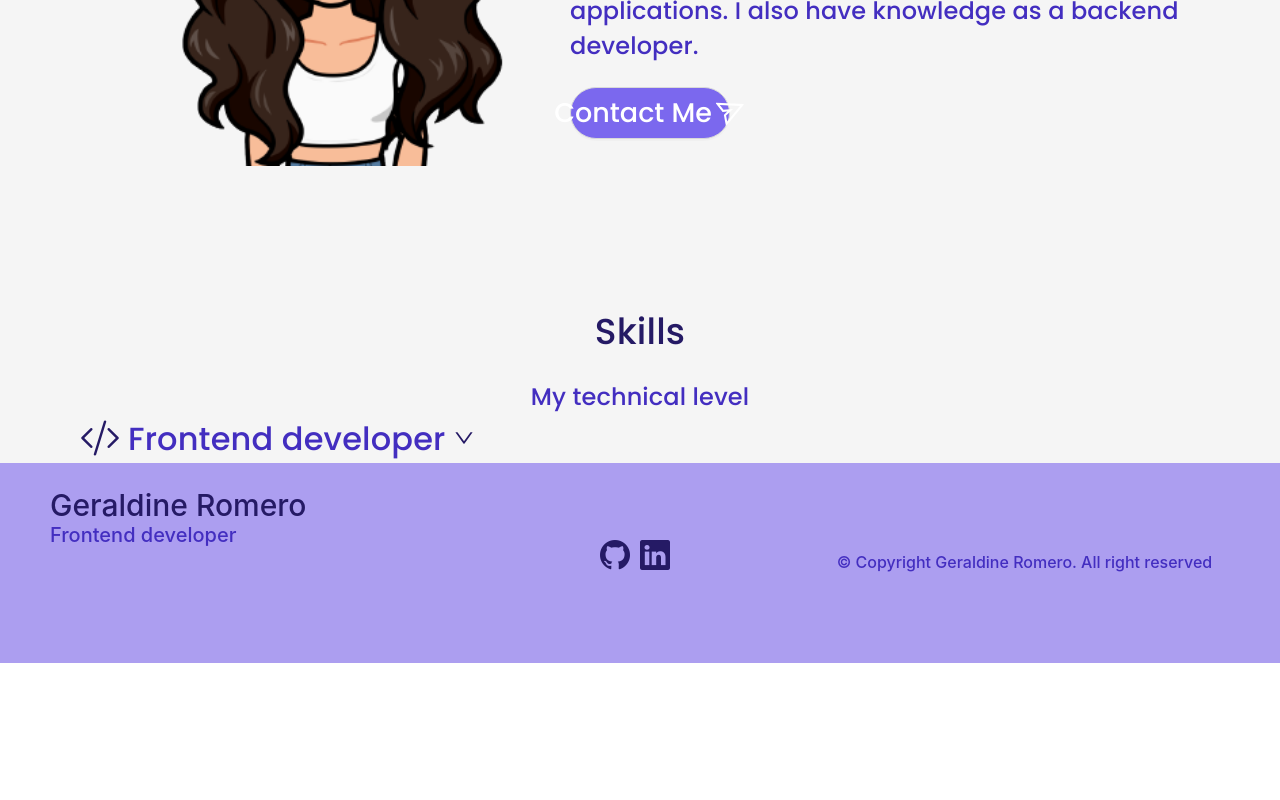
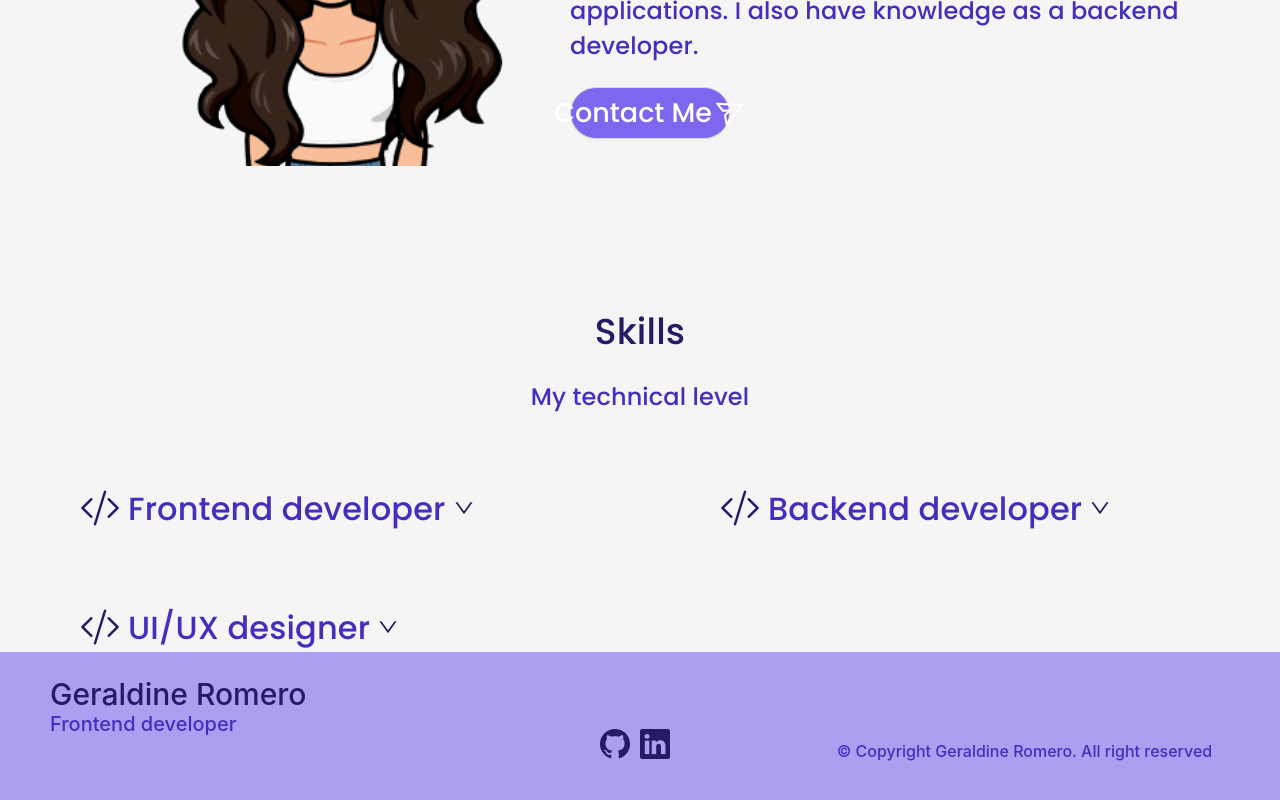
Before and after one commit to GeraldineRomer/Portfolio, a React (Create React App) app: page / in a window 1280 px wide. Shown: the part 975-1775 px from the top of the page. Before the commit the page ends 1638 px from the top, so only its background shows below. Built offline with nearby package versions, Linux system fonts and the light colour scheme.

Commit message:
skills page ready

```diff
--- /dev/null
+++ b/src/components/Dropdown/Dropdown.jsx
@@ -0,0 +1,39 @@
+import './Dropdown.scss';
+import React from 'react';
+import { Dropdown ,  Menu,  Space } from 'antd';
+import { DownOutlined } from '@ant-design/icons';
+
+const Dropdown_ = ({icon, title, items}) => {
+    const menu = (
+        <Menu className='dropdown-menu'>
+            {items.map((item) => (
+                <Menu.Item   key={item.key}>
+                    <div className='dropdown-menu-label-container'>
+                        <span className='dropdown-menu-label'>{item.label}</span>
+                    </div>
+                </Menu.Item>
+            ))}
+        </Menu>
+    );
+    return (
+        <div>
+            <Dropdown
+                overlay={menu}
+                menu={{
+                    menu,
+                }}
+                className='dropdown'
+            >
+                <a onClick={(e) => e.preventDefault()}>
+                    <Space>
+                        {icon && <i className='dropdown-devicon'>{icon}</i>}
+                        {title && <label className='dropdown-label'>{title}</label>}
+                        <DownOutlined className='dropdown-drownicon'/>
+                    </Space>
+                </a>
+            </Dropdown>
+        </div>
+    );
+}
+
+export default Dropdown_;
--- /dev/null
+++ b/src/components/Dropdown/Dropdown.scss
@@ -0,0 +1,41 @@
+@import '../../App.scss';
+
+.dropdown{
+    margin-left: 80px;
+    &-devicon{
+        font-size: 40px;
+        color: $title_color;
+    }
+    &-label{
+        color: #432EC0;
+        font-family: Poppins-Medium;
+        font-size: 32px;
+        font-style: normal;
+        font-weight: 500;
+        line-height: normal;
+        letter-spacing: 0.16px;
+    }
+    &-drownicon{
+        font-size: 20px;
+        color: $title_color;
+    }
+    &-menu-label-container {
+        padding-bottom: 4px;
+        content: '';
+        position: relative;
+        bottom: 0;
+        left: 0;
+        height: 20px;
+        background-color: $button_color;
+        border-radius: 4px;
+        text-align: center;
+    }
+    &-menu{
+        background-color: $background_light_color;
+        font-family: Poppins-Medium;
+        &-label{
+            color: $background_light_color;
+            display: inline-block;
+        }
+    }
+}
--- a/src/pages/skills/Skills.jsx
+++ b/src/pages/skills/Skills.jsx
@@ -1,9 +1,9 @@
-import { Col, Dropdown, Row, Space } from 'antd';
-import { DownOutlined } from '@ant-design/icons';
+import { Col, Row } from 'antd';
 import './Skills.scss';
 import React from 'react';
+import Dropdown_ from '../../components/Dropdown/Dropdown';
 
-const items = [
+const items_front = [
     {
         key: '1',
         label: 'HTML'
@@ -26,7 +26,45 @@ const items = [
     }
 ];
 
+const items_back = [
+    {
+        key: '1',
+        label: 'Python'
+    },
+    {
+        key: '2',
+        label: 'Java'
+    },
+    {
+        key: '3',
+        label: 'Node JS'
+    },
+    {
+        key: '4',
+        label: 'Flask',
+    },
+    {
+        key: '5',
+        label: 'MySQL'
+    }
+];
+
+const items_design = [
+    {
+        key: '1',
+        label: 'Figma'
+    },
+];
+
+
 const Skills = () => {
+    const title1 = 'Frontend developer';
+    const icon1 = <i class="bi bi-code-slash"></i>
+    const title2 = 'Backend developer';
+    const icon2 = <i class="bi bi-code-slash"></i>
+    const title3 = 'UI/UX designer';
+    const icon3 = <i class="bi bi-code-slash"></i>
+
     return (
         <div>
             <div>
@@ -34,22 +72,17 @@ const Skills = () => {
                 <label className='skills-subtitle'>My technical level</label>
             </div>
             <div>
-                <Row>
-                    <Col md={8}>
-                        <Dropdown
-                            menu={{
-                                items,
-                            }}
-                            className='skills-dropdown1'
-                        >
-                            <a onClick={(e) => e.preventDefault()}>
-                                <Space>
-                                    <i class="bi bi-code-slash skills-dropdown1-devicon"></i>
-                                    <label className='skills-dropdown1-label'>Frontend developer</label>
-                                    <DownOutlined className='skills-dropdown1-drownicon'/>
-                                </Space>
-                            </a>
-                        </Dropdown>
+                <Row className='skills-dropdown'>
+                    <Col md={12}>
+                        <Dropdown_ icon={icon1} title={title1} items={items_front}/>
+                    </Col>
+                    <Col md={12}>
+                        <Dropdown_ icon={icon2} title={title2} items={items_back}  />
+                    </Col>
+                </Row>
+                <Row className='skills-dropdown'>
+                    <Col md={12}>
+                        <Dropdown_ icon={icon3} title={title3} items={items_design}/>
                     </Col>
                 </Row>
             </div>
--- a/src/pages/skills/Skills.scss
+++ b/src/pages/skills/Skills.scss
@@ -16,7 +16,6 @@
         align-items: center;
         justify-content: center;
     }
-
     &-subtitle {
         color: $subtitle_color;
         font-family: Poppins-Medium;
@@ -29,30 +28,13 @@
         align-items: center;
         justify-content: center;
     }
-
     &-center{
         align-items: center;
         justify-content: center;
         display: flex;
     }
-    &-dropdown1{
-        margin-left: 80px;
-        &-devicon{
-            font-size: 40px;
-            color: $title_color;
-        }
-        &-label{
-            color: #432EC0;
-            font-family: Poppins-Medium;
-            font-size: 32px;
-            font-style: normal;
-            font-weight: 500;
-            line-height: normal;
-            letter-spacing: 0.16px;
-        }
-        &-drownicon{
-            font-size: 20px;
-            color: $title_color;
-        }
+    &-dropdown{
+        display: flex;
+        margin-top: 70px;
     }
 }
```
